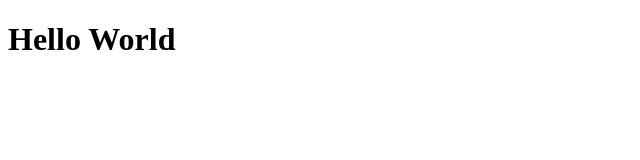
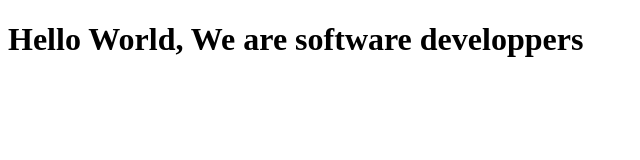
Before and after one commit to EddxSotz/Microverse-trials---Edy-and-Dan, a plain HTML site: page index.html in a window 1280 px wide. Shown: the whole page, without its empty margins (0-640 px from the left). Drawn offline with Linux system fonts and the light colour scheme.

Commit message:
"add We are software developpers"

```diff
--- a/index.html
+++ b/index.html
@@ -21,7 +21,7 @@
     - The freeCodeCamp Team
 
     -->
-    <h1>Hello World</h1>
+    <h1>Hello World, We are software developpers</h1>
     <script  src="js/index.js"></script>
   </body>
 </html>
```
